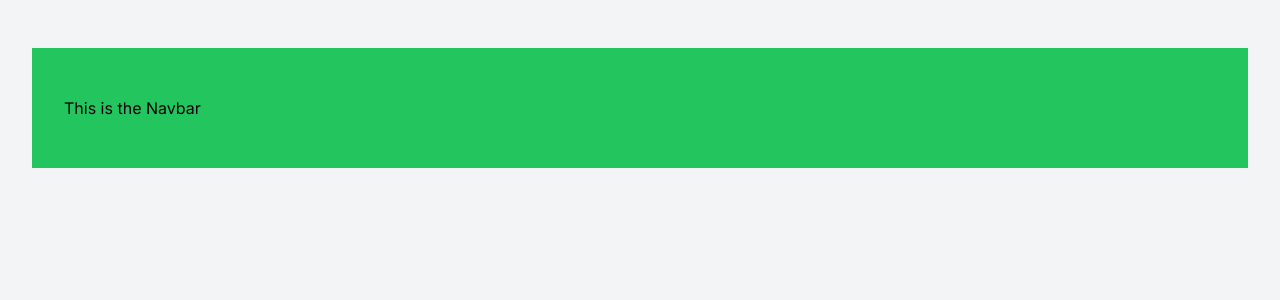
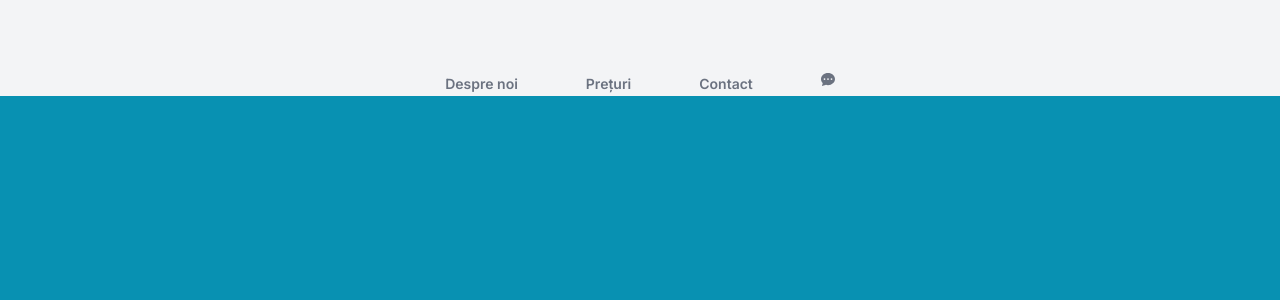
Before and after one commit to cezarstoian/cezar_stoian_proiect_licenta, a Next.js app: page /home in a window 1280 px wide. Shown: the top 300 px of the page. Built offline with nearby package versions, Linux system fonts and the light colour scheme.

Commit message:
added admin functions pages

```diff
--- /dev/null
+++ b/app/admin/addUser/page.tsx
@@ -0,0 +1,22 @@
+import Image from "next/image";
+import Navbar from "../../components/navbar/Navbar";
+import IconLink from "../../components/IconLink";
+import { HiArrowLeftOnRectangle } from 'react-icons/hi2';
+
+export default function AddUser() {
+  return (
+    <div className="
+      flex
+      min-h-full
+      flex-col
+      py-12
+      sm:px-6
+      lg:px-8
+      bg-gray-100
+    ">
+
+      Adaugă un administrator/contabil
+      <IconLink icon={HiArrowLeftOnRectangle} href={'/admin'} text={'Înapoi la pagina de administrare'} />
+    </div>
+  )
+}
--- /dev/null
+++ b/app/admin/approve/page.tsx
@@ -0,0 +1,22 @@
+import Image from "next/image";
+import Navbar from "../../components/navbar/Navbar";
+import IconLink from "../../components/IconLink";
+import { HiArrowLeftOnRectangle } from 'react-icons/hi2';
+
+export default function Approve() {
+  return (
+    <div className="
+      flex
+      min-h-full
+      flex-col
+      py-12
+      sm:px-6
+      lg:px-8
+      bg-gray-100
+    ">
+
+      Verifică datele unui utilizator
+      <IconLink icon={HiArrowLeftOnRectangle} href={'/admin'} text={'Înapoi la pagina de administrare'} />
+    </div>
+  )
+}
--- a/app/admin/page.tsx
+++ b/app/admin/page.tsx
@@ -1,4 +1,12 @@
 import Image from "next/image";
+import Link from "next/link";
+import clsx from "clsx";
+import Button from "@/app/components/Button";
+import IconLink from "../components/IconLink";
+import { AiOutlineSchedule } from 'react-icons/ai';
+import { IoMdCheckmarkCircleOutline } from 'react-icons/io';
+import { FaUser } from 'react-icons/fa';
+import { HiArrowLeftOnRectangle } from 'react-icons/hi2';
 
 export default function Admin() {
   return (
@@ -12,7 +20,12 @@ export default function Admin() {
       bg-gray-100
     ">
 
-    Pagina de admin
+    Pagina de administrator
+
+    <IconLink icon={FaUser} href={'/admin/addUser'} text={'Adaugă un administrator/contabil'}/>
+    <IconLink icon={IoMdCheckmarkCircleOutline} href={'/admin/approve'} text={'Verifică datele unui utilizator'}/>
+    <IconLink icon={AiOutlineSchedule} href={'/admin/schedule'} text={'Programează o întâlnire'}/>
+    <IconLink icon={HiArrowLeftOnRectangle} href={'/users'} text={'Înapoi la conversații'} />
     </div>
   )
 }
--- /dev/null
+++ b/app/admin/schedule/page.tsx
@@ -0,0 +1,22 @@
+import Image from "next/image";
+import Navbar from "../../components/navbar/Navbar";
+import IconLink from "../../components/IconLink";
+import { HiArrowLeftOnRectangle } from 'react-icons/hi2';
+
+export default function Schedule() {
+  return (
+    <div className="
+      flex
+      min-h-full
+      flex-col
+      py-12
+      sm:px-6
+      lg:px-8
+      bg-gray-100
+    ">
+
+      Programează o întâlnire
+      <IconLink icon={HiArrowLeftOnRectangle} href={'/admin'} text={'Înapoi la pagina de administrare'} />
+    </div>
+  )
+}
--- /dev/null
+++ b/app/components/IconLink.tsx
@@ -0,0 +1,43 @@
+import { IconType } from "react-icons";
+import Link from "next/link";
+import clsx from "clsx";
+
+interface IconLinkProps {
+  icon: IconType;
+  href: string;
+  children?: React.ReactNode;
+  text?: string;
+}
+
+const IconLink: React.FC<IconLinkProps> = ({
+  icon: Icon,
+  href,
+  children,
+  text,
+}) => {
+
+  return (
+    <Link
+      href={href}
+      className={clsx(`
+        group
+        flex
+        gap-x-3
+        rounded-md
+        p-3
+        text-sm
+        leading-6
+        font-semibold
+        text-gray-500
+        hover:text-black
+        hover:bg-gray-100
+          `,
+      )}
+    >
+      <Icon />
+      {text}
+    </Link>
+   );
+}
+
+export default IconLink;
--- /dev/null
+++ b/app/components/navbar/Navbar.tsx
@@ -0,0 +1,74 @@
+import clsx from "clsx";
+import Link from "next/link";
+import { BsFillChatDotsFill } from "react-icons/bs"
+import IconLink from "../IconLink";
+
+const Navbar = () => {
+  return (
+    <div className="
+      flex
+      min-h-full
+      py-3
+      sm:px-6
+      lg:px-4
+      bg-gray-100
+      justify-center
+      space-x-11
+      ">
+      <Link
+        href={'/home/about'}
+        className={clsx(`
+            group
+            flex
+            gap-x-3
+            rounded-md
+            p-3
+            text-sm
+            leading-6
+            font-semibold
+            text-gray-500
+            hover:text-black
+            hover:bg-gray-100
+          `,
+          )}
+      >Despre noi</Link>
+      <Link
+        href={'/home/about'}
+        className={clsx(`
+            group
+            flex
+            gap-x-3
+            rounded-md
+            p-3
+            text-sm
+            leading-6
+            font-semibold
+            text-gray-500
+            hover:text-black
+            hover:bg-gray-100
+          `,
+          )}
+      >Prețuri</Link>
+      <Link
+        href={'/home/about'}
+        className={clsx(`
+            group
+            flex
+            gap-x-3
+            rounded-md
+            p-3
+            text-sm
+            leading-6
+            font-semibold
+            text-gray-500
+            hover:text-black
+            hover:bg-gray-100
+          `,
+          )}
+      >Contact</Link>
+      <IconLink icon={BsFillChatDotsFill} href={'/login'} />
+    </div>
+  )
+}
+
+export default Navbar;
--- a/app/home/about/page.tsx
+++ b/app/home/about/page.tsx
@@ -1,5 +1,5 @@
 import Image from "next/image";
-import Navbar from "../components/Navbar";
+import Navbar from "../../components/navbar/Navbar";
 
 export default function About() {
   return (
--- a/app/home/components/Navbar.tsx
+++ /dev/null
@@ -1,16 +0,0 @@
-const Navbar = () => {
-  return (
-    <div className="
-      flex
-      min-h-full
-      flex-col
-      py-12
-      sm:px-6
-      lg:px-8
-      bg-green-500">
-      This is the Navbar
-    </div>
-  )
-}
-
-export default Navbar;
--- a/app/home/page.tsx
+++ b/app/home/page.tsx
@@ -1,10 +1,11 @@
-import Navbar from "./components/Navbar";
+import Navbar from "../components/navbar/Navbar";
 
 export default function Home() {
   return (
+    <div className="min-h-full bg-cyan-600">
       <div className="
         flex
-      min-h-full
+        max-h-7
         flex-col
         py-12
         sm:px-6
@@ -15,5 +16,6 @@ export default function Home() {
         <Navbar />
 
       </div>
+    </div>
   )
 }
--- a/app/home/prices/page.tsx
+++ b/app/home/prices/page.tsx
@@ -1,5 +1,5 @@
 import Image from "next/image";
-import Navbar from "../components/Navbar";
+import Navbar from "../../components/navbar/Navbar";
 
 export default function Prices() {
   return (
--- a/app/login/page.tsx
+++ b/app/login/page.tsx
@@ -1,5 +1,7 @@
 import Image from "next/image";
 import AuthForm from "./components/AuthForm";
+import IconLink from "../components/IconLink";
+import { HiArrowLeftOnRectangle } from 'react-icons/hi2';
 
 export default function Home() {
   return (
@@ -13,7 +15,7 @@ export default function Home() {
       lg:px-8
       bg-gray-100
     ">
-
+      <IconLink icon={HiArrowLeftOnRectangle} href={'/home'} text={'Înapoi la pagina principală'} />
       <div className="sm:mx-auto sm:w-full sm:max-w-md">
         <Image alt="Logo" height="48" width="48" className="mx-auto w-auto" src="/images/sitelogo.png" />
         <h2 className="mt-6 text-center text-3xl font-bold tracking-tight text-gray-900">
```
Lines whose indentation alone changed are shown as unchanged.
